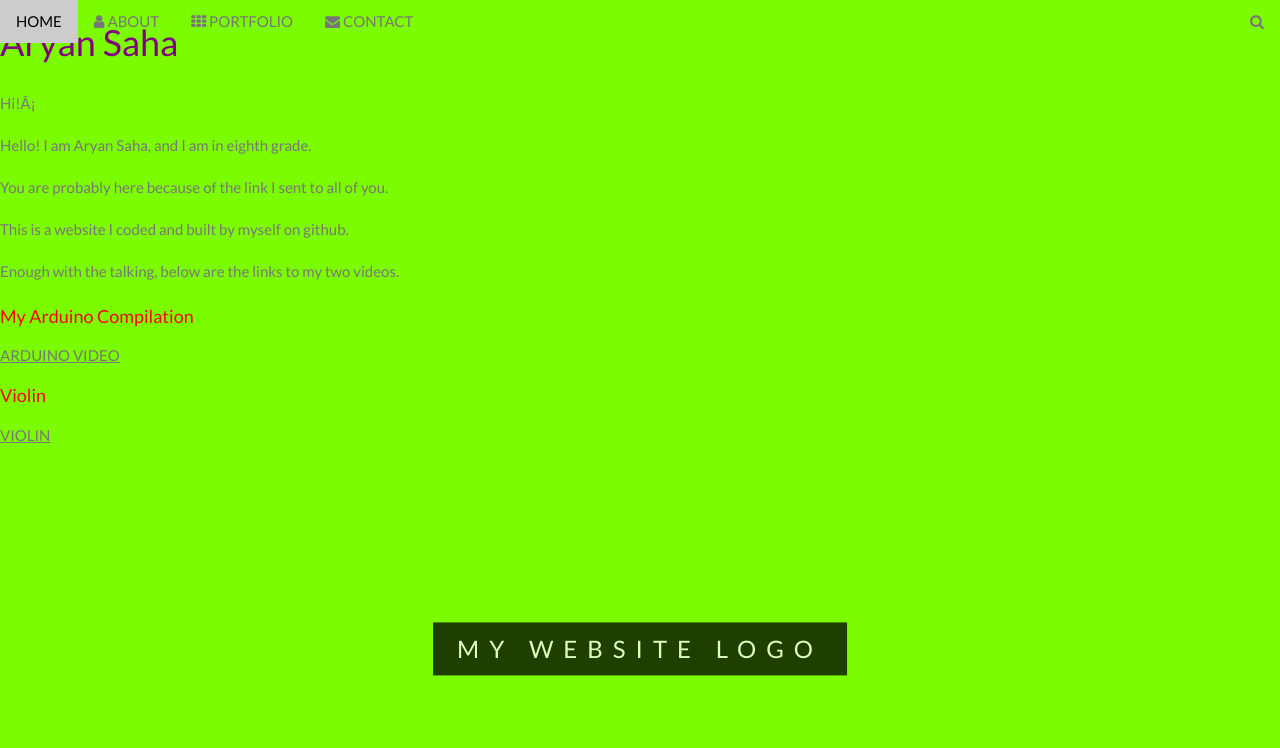
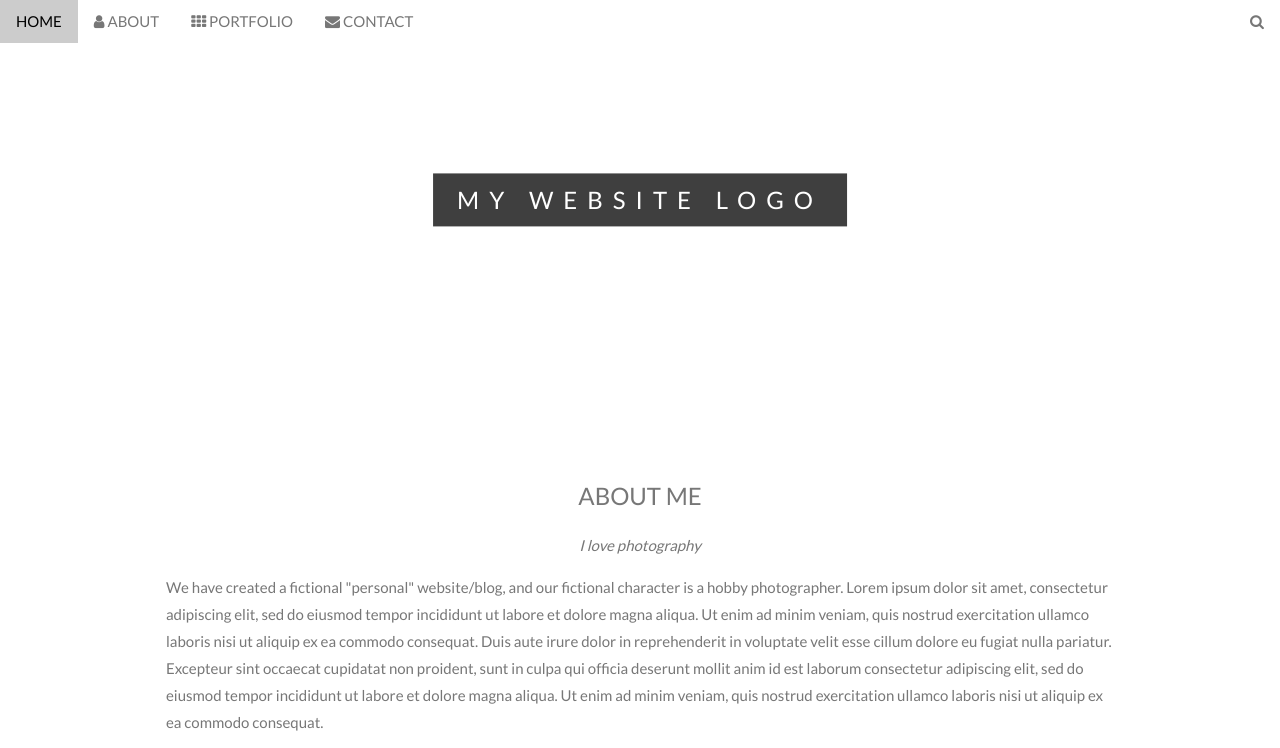
Before and after one commit to aplusryan/aplusryan.github.io-aplusryanV1, a plain HTML site: page index.html in a window 1280 px wide. Shown: the top 748 px of the page. Drawn offline with nearby package versions, Linux system fonts and the light colour scheme.

Commit message:
Update index.html

```diff
--- a/index.html
+++ b/index.html
@@ -1,40 +1,4 @@
-<!doctype html>
-<html>
 
-  <head>
-  <title> Aryan Saha </title>
-    <style>
-    h1 {
-      color: purple;
-    }
-
-      h5 {
-        color: red;
-      }
-     body {
-       background-color:#7CFC00
-      }
-
-
-    </style>
-       <meta name="google-site-verification" content="QVrXV0DX6VIZwZrxqyxgDQrQaBkVNnBiZkFpFMXAzd4" />
-  </head>
-        <body>
-  <h1> Aryan Saha </h1>
-    <p> Hi!¡</p>
-          <p> Hello! I am Aryan Saha, and I am in eighth grade.</p>
-          <p> You are probably here because of the link I sent to all of you.</p>
-          <p> This is a website I coded and built by myself on github. </p>
-          <p> Enough with the talking, below are the links to my two videos. </p>
-
-          <h5>  My Arduino Compilation
-          </h5>
-          <a href="https://youtu.be/oCutSDJDLsg"
-             target="_blank"> ARDUINO VIDEO </a>
-            <h5> Violin </h5>
-          <a href="https://www.youtube.com/watch?v=yvnWF03fZAk&feature=youtu.be" target="_blank"> VIOLIN </a>
-       </body>
-</html>
 <!DOCTYPE html>
 <html>
 <title>W3.CSS Template</title>
```
